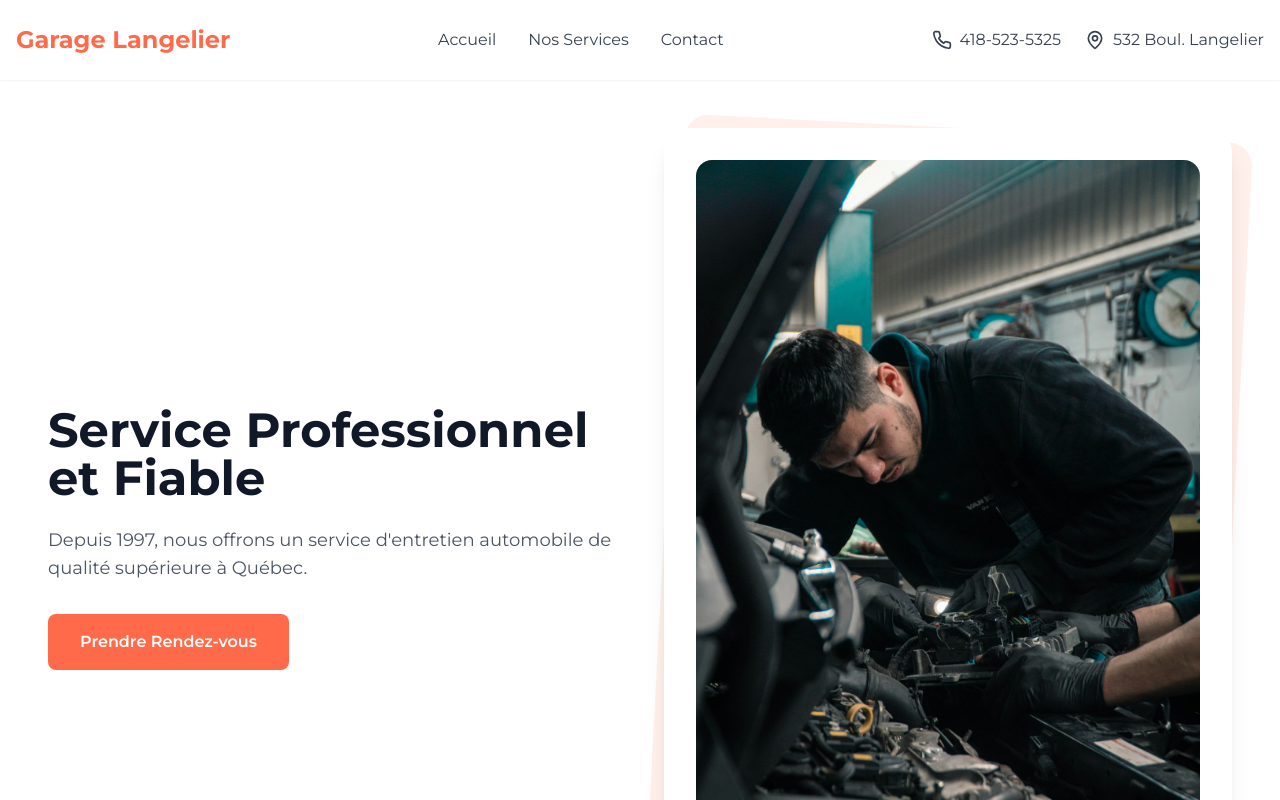
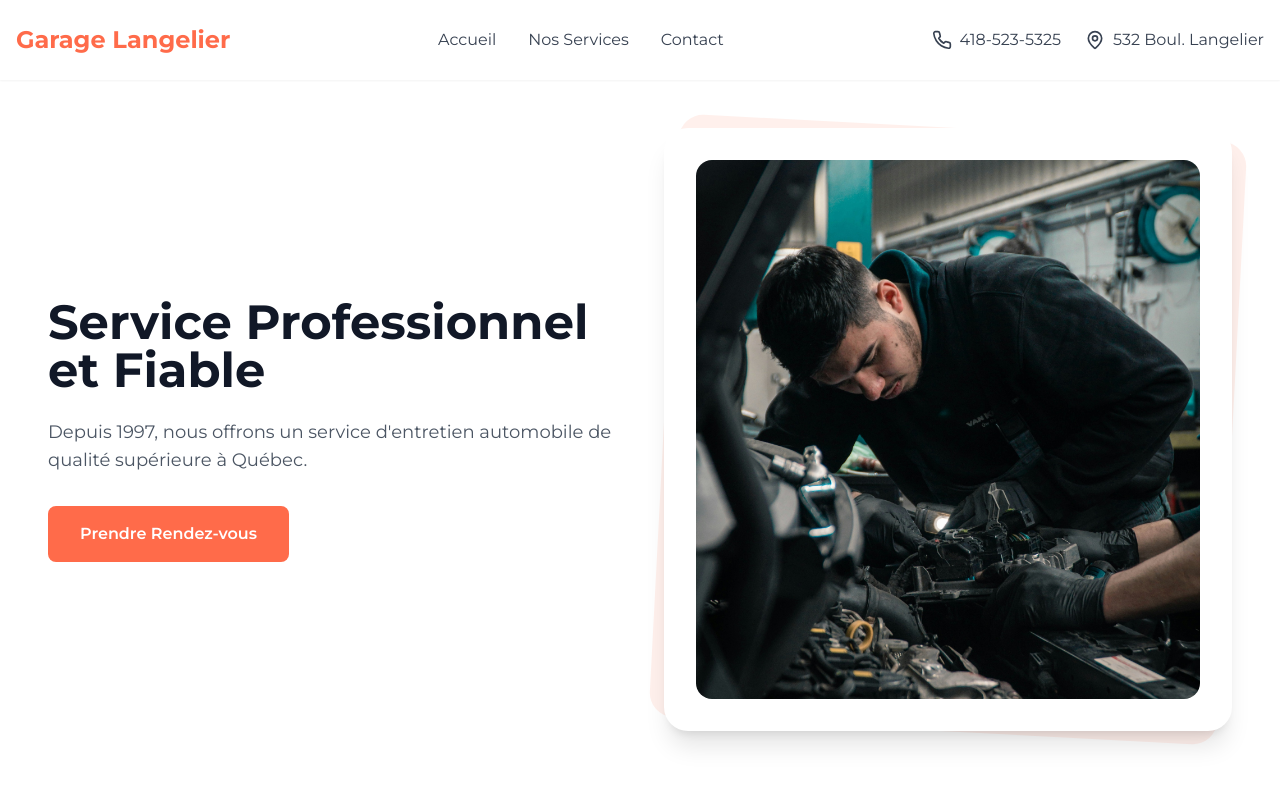
Before and after one commit to Neo-Carbone/garage-langelier, a React (Vite) app: page / in a window 1280 px wide. Shown: the top 800 px of the page. Built offline with nearby package versions, Linux system fonts and the light colour scheme.

Commit message:
Visual edit in Lovable
Edited UI in Lovable

```diff
--- a/src/pages/Index.tsx
+++ b/src/pages/Index.tsx
@@ -22,7 +22,7 @@ const Index = () => {
             <div className="relative animate-fade-down">
               <div className="absolute inset-0 bg-coral/10 rounded-3xl transform rotate-3"></div>
               <div className="relative bg-white p-8 rounded-3xl shadow-xl">
-                <img alt="Service automobile professionnel" className="w-full h-auto rounded-2xl" src="/lovable-uploads/73a17875-afdc-4aac-ad56-1558f24efab8.jpg" />
+                <img alt="Service automobile professionnel" className="w-full h-auto rounded-2xl" src="/lovable-uploads/d7c4b7b0-ea6d-4c64-83f0-e506cd749ab7.jpg" />
               </div>
             </div>
           </div>
```
Also changed, not shown: public/lovable-uploads/02ea6e60-c321-4afe-9c0d-f8c21fd92abb.jpg (added), public/lovable-uploads/d7c4b7b0-ea6d-4c64-83f0-e506cd749ab7.jpg (added).
